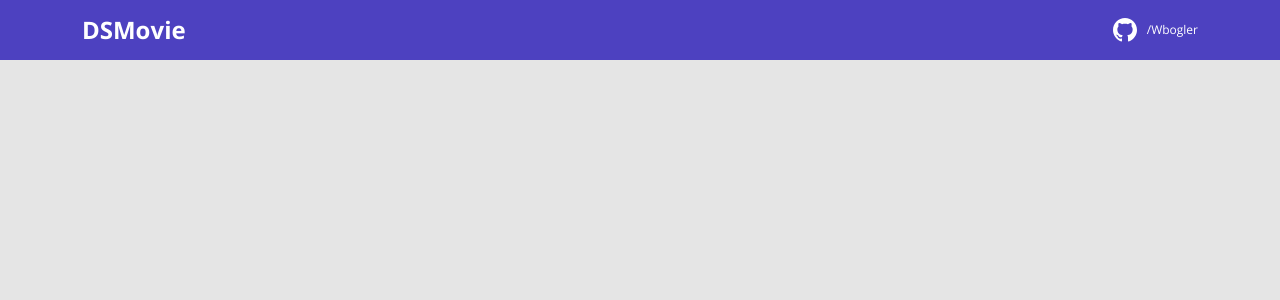
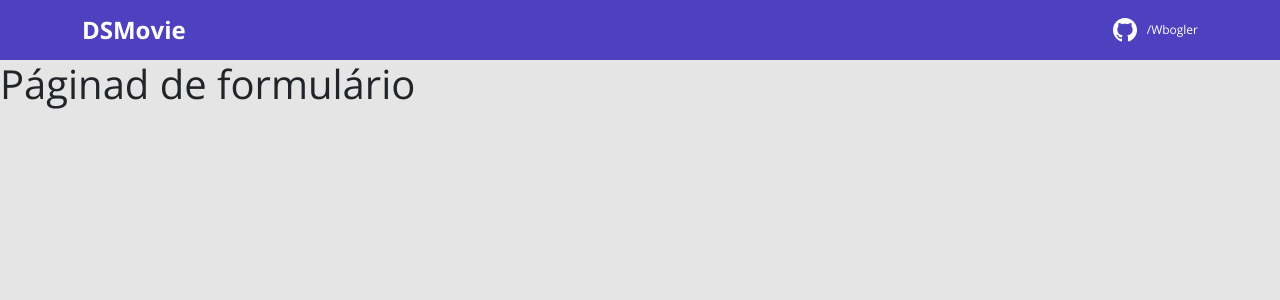
Before and after one commit to wbogler/dsmovie, a React (Create React App) app in the folder frontend/: page /form/1 in a window 1280 px wide. Shown: the top 300 px of the page. Built offline with nearby package versions, Linux system fonts and the light colour scheme.

Commit message:
desenvolvimento das pages list and forms

```diff
--- a/frontend/package.json
+++ b/frontend/package.json
@@ -10,9 +10,11 @@
     "@types/node": "^16.7.13",
     "@types/react": "^18.0.0",
     "@types/react-dom": "^18.0.0",
+    "@types/react-router-dom": "5.3.2",
     "bootstrap": "5.1.3",
     "react": "^18.1.0",
     "react-dom": "^18.1.0",
+    "react-router-dom": "6.2.1",
     "react-scripts": "5.0.1",
     "typescript": "^4.4.2",
     "web-vitals": "^2.1.0"
--- a/frontend/src/App.tsx
+++ b/frontend/src/App.tsx
@@ -1,8 +1,23 @@
-import Navbar from "./components/Navbar";
+import {
+  BrowserRouter,
+  Routes,
+  Route
+} from "react-router-dom";
+import Listing from 'pages/Listing';
+import Form from 'pages/Form';
+import Navbar from "components/Navbar";
 
 function App() {
   return (
-    <Navbar/>
+    <BrowserRouter>
+      <Navbar />
+      <Routes>
+        <Route path="/" element={<Listing />} />
+        <Route path="/form">
+          <Route path=":movieId" element={<Form />} />
+        </Route>
+      </Routes>
+    </BrowserRouter>
   );
 }
 
--- /dev/null
+++ b/frontend/src/pages/Form/index.tsx
@@ -0,0 +1,7 @@
+function Form(){
+    return(
+        <h1>Páginad de formulário</h1>
+    );
+}
+
+export default Form;
--- /dev/null
+++ b/frontend/src/pages/Listing/index.tsx
@@ -0,0 +1,7 @@
+function Listing(){
+    return(
+        <h1> Página de listagem</h1>
+    )
+}
+
+export default Listing;
```
Also changed, not shown: 1 other file (tests, documents, lock files or other folders).
